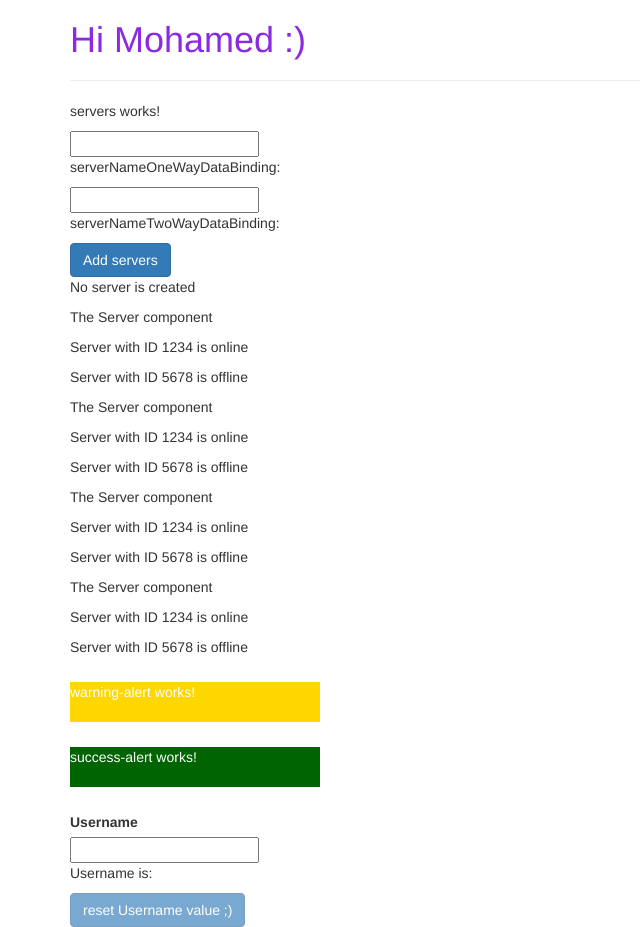
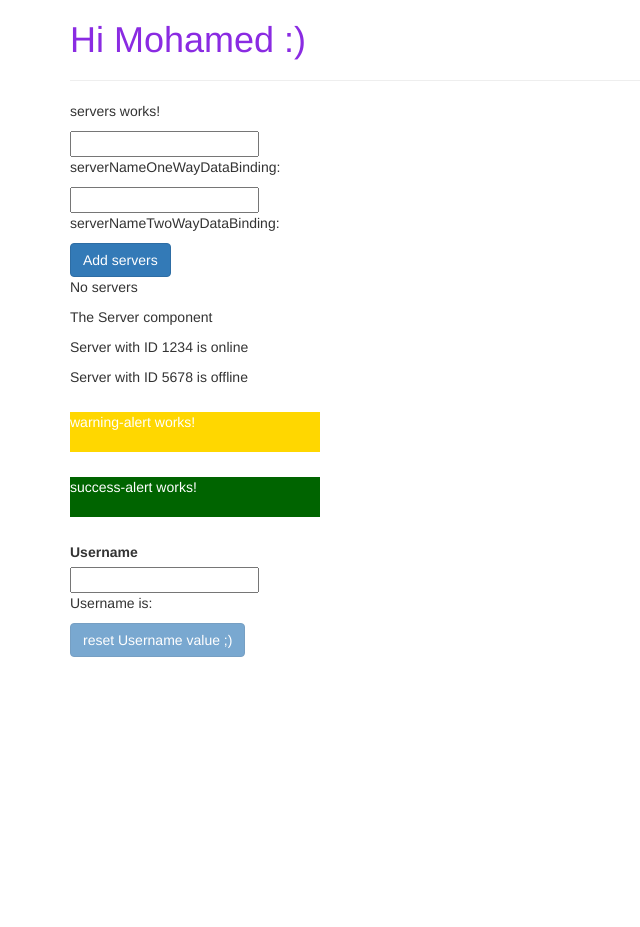
Before and after one commit to mohamedsgap/angular-palyground-2, an Angular app: page / in a window 1280 px wide. Shown: the whole page, without its empty margins (0-640 px from the left). After the commit the page ends 800 px from the top, so only its background shows below. Built offline with nearby package versions, Linux system fonts and the light colour scheme.

Commit message:
play with ngIf

```diff
--- a/src/app/servers/servers.component.html
+++ b/src/app/servers/servers.component.html
@@ -12,8 +12,8 @@
 >
   Add servers
 </button>
-<p>{{ serverCreation }}</p>
+<p *ngIf="isServerCreated; else noServer">{{ serverCreation }}</p>
+<ng-template #noServer>
+  <p>No servers</p>
+</ng-template>
 <app-server></app-server>
-<app-server></app-server>
-<app-server></app-server>
-<app-server></app-server>
--- a/src/app/servers/servers.component.ts
+++ b/src/app/servers/servers.component.ts
@@ -12,6 +12,7 @@ export class ServersComponent implements OnInit {
   serverCreation: string = 'No server is created';
   serverName: string = '';
   serverNameForTwoWayDataBinding: string = '';
+  isServerCreated: boolean = false;
 
   constructor() {
     setTimeout(() => {
@@ -22,6 +23,7 @@ export class ServersComponent implements OnInit {
   ngOnInit(): void {}
 
   onServerCrate() {
+    this.isServerCreated = true;
     this.serverCreation =
       'Server is created successfully with name is' +
       this.serverNameForTwoWayDataBinding;
```
